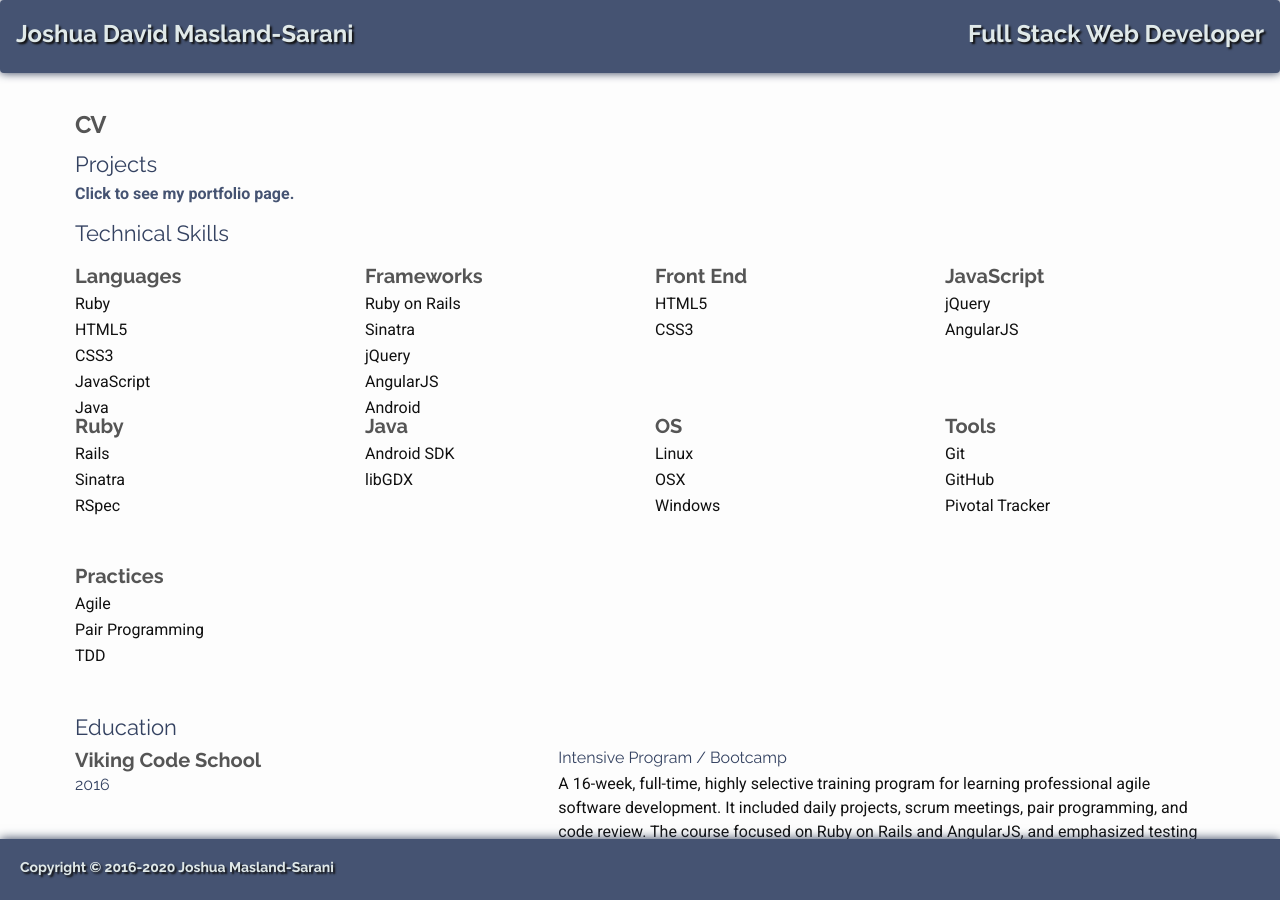
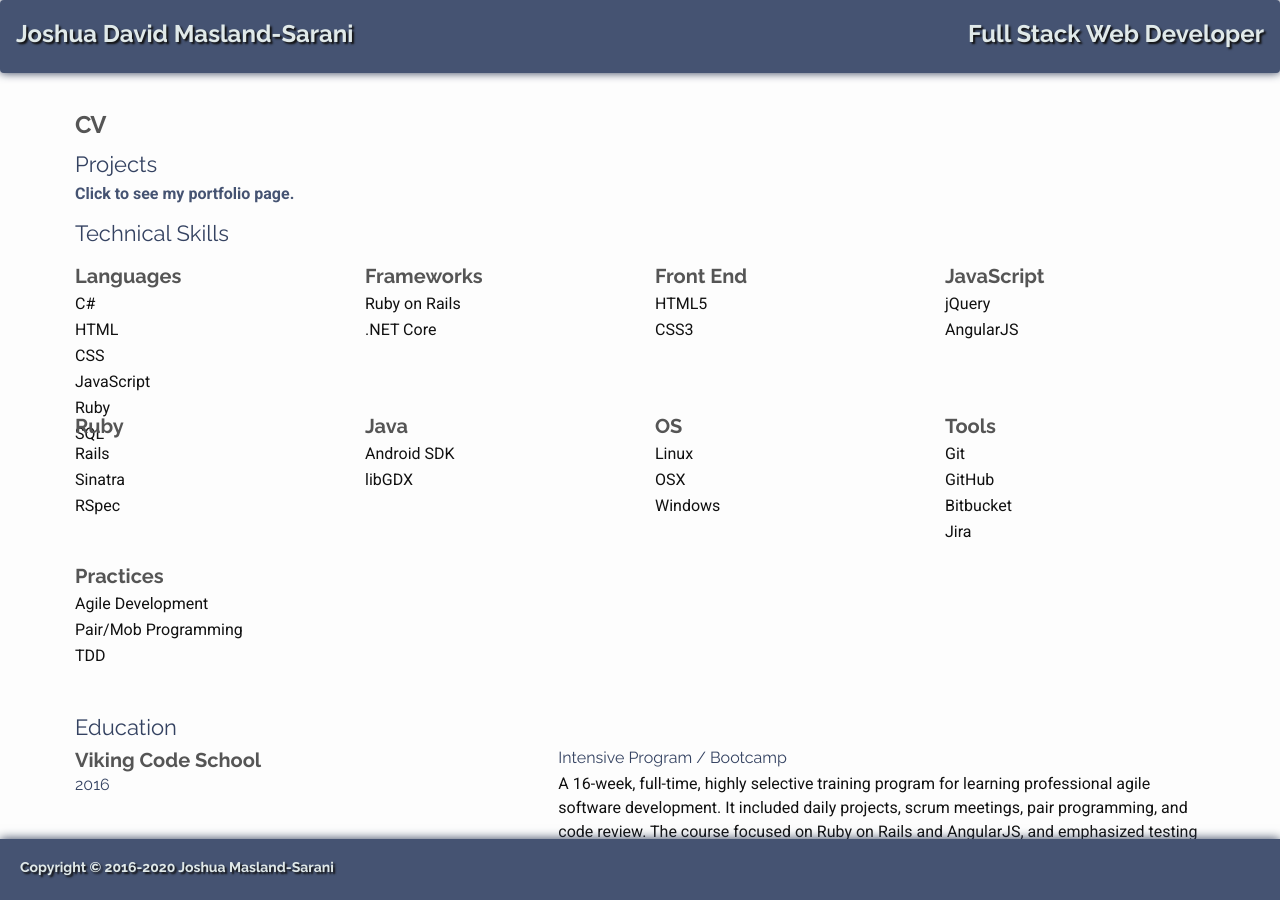
Before and after one commit to JMazzy/jmazzy.github.io, a Jekyll site: the page built from _posts/2016-05-04-about.html, in a window 1280 px wide and 900 px high. Built offline with Jekyll 4.4.1, drawn with Linux system fonts in a browser that asks for light colours; nearby versions of some CDN libraries.

Commit message:
edit skills

```diff
--- a/_data/skills.yml
+++ b/_data/skills.yml
@@ -1,20 +1,18 @@
 - name: Languages
   resume: true
   items:
+    - name: C#
+    - name: HTML
+    - name: CSS
+    - name: JavaScript
     - name: Ruby
-    - name: HTML5
-    - name: CSS3
-    - name: JavaScript
-    - name: Java
+    - name: SQL
 
 - name: Frameworks
   resume: true
   items:
     - name: Ruby on Rails
-    - name: Sinatra
-    - name: jQuery
-    - name: AngularJS
-    - name: Android
+    - name: .NET Core
 
 - name: Front End
   resume: false
@@ -53,11 +51,12 @@
   items:
   - name: Git
   - name: GitHub
-  - name: Pivotal Tracker
+  - name: Bitbucket
+  - name: Jira
 
 - name: Practices
   resume: true
   items:
-  - name: Agile
-  - name: Pair Programming
+  - name: Agile Development
+  - name: Pair/Mob Programming
   - name: TDD
```
